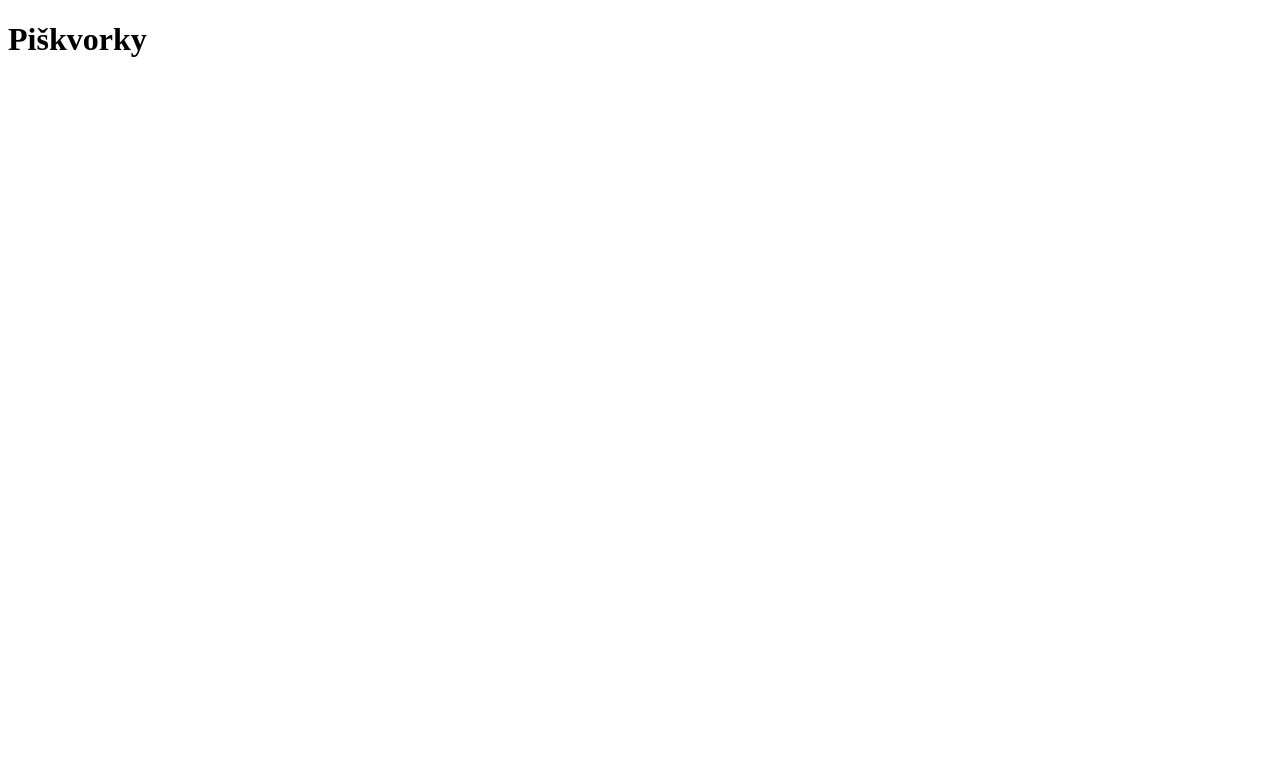
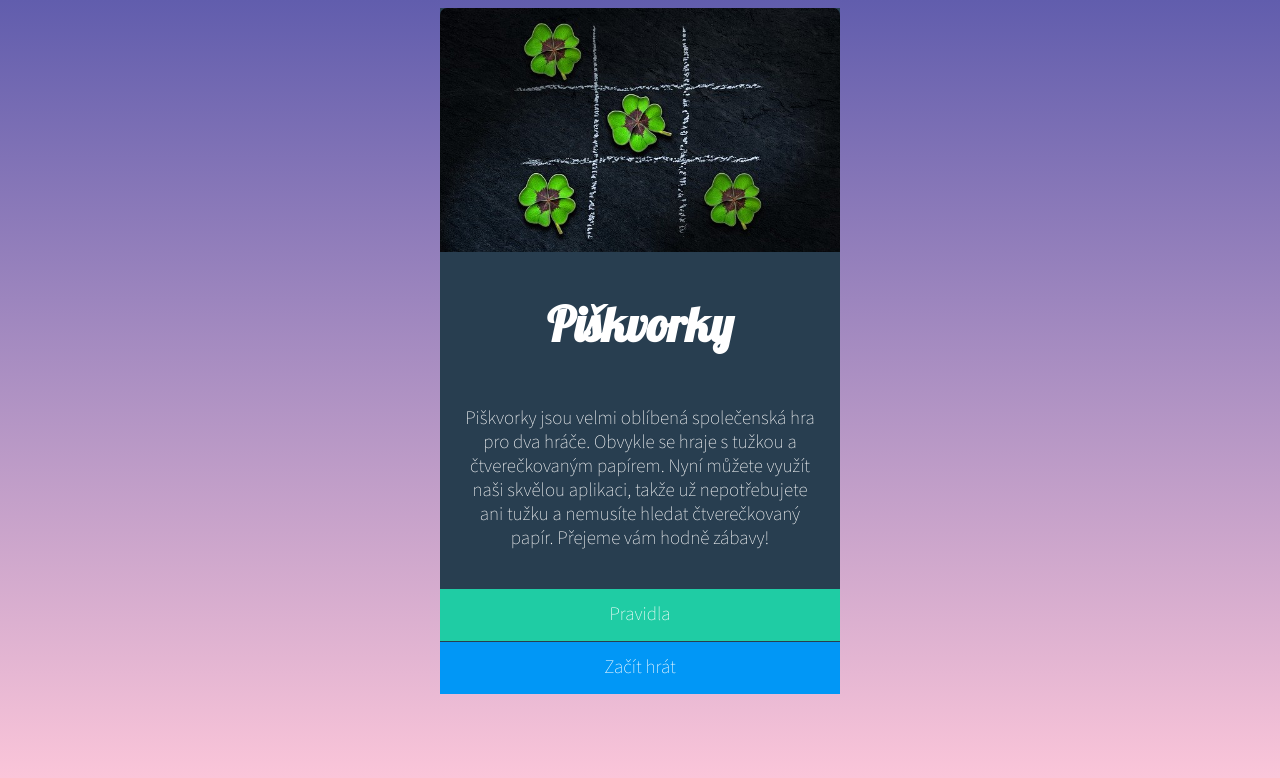
Before and after one commit to AndreaTilcer/piskvorky, a plain HTML site: page index.html in a window 1280 px wide. Drawn offline with Linux system fonts and the light colour scheme.

Commit message:
Zmeny HTML, stylovani, foto

```diff
--- a/index.html
+++ b/index.html
@@ -5,8 +5,36 @@
     <meta http-equiv="X-UA-Compatible" content="IE=edge" />
     <meta name="viewport" content="width=device-width, initial-scale=1.0" />
     <title>Document</title>
+    <link rel="stylesheet" href="styly.css" />
+    <link rel="preconnect" href="https://fonts.googleapis.com" />
+    <link rel="preconnect" href="https://fonts.gstatic.com" crossorigin />
+    <link
+      href="https://fonts.googleapis.com/css2?family=Lobster&display=swap"
+      rel="stylesheet"
+    />
+    <link rel="preconnect" href="https://fonts.googleapis.com" />
+    <link rel="preconnect" href="https://fonts.gstatic.com" crossorigin />
+    <link
+      href="https://fonts.googleapis.com/css2?family=Lobster&family=Roboto:wght@100&family=Source+Sans+Pro:wght@200&display=swap"
+      rel="stylesheet"
+    />
   </head>
   <body>
-    <h1>Piškvorky</h1>
+    <div>
+      <img src="uvodni.jpeg" alt="Uvodni-fotka" />
+    </div>
+    <div class="flex-item titulek">
+      <h1>Piškvorky</h1>
+      <div class="flex-item popis">
+        <p>
+          Piškvorky jsou velmi oblíbená společenská hra pro dva hráče. Obvykle
+          se hraje s tužkou a čtverečkovaným papírem. Nyní můžete využít naši
+          skvělou aplikaci, takže už nepotřebujete ani tužku a nemusíte hledat
+          čtverečkovaný papír. Přejeme vám hodně zábavy!
+        </p>
+      </div>
+      <div class="pravidla"><a href="index.html/neznamy">Pravidla</a></div>
+      <div class="start"><a href="index.html">Začít hrát</a></div>
+    </div>
   </body>
 </html>
--- /dev/null
+++ b/styly.css
@@ -0,0 +1,94 @@
+*,
+::after,
+::before {
+  box-sizing: inherit;
+}
+
+body {
+  background-image: linear-gradient(#615dad, #ffc8da);
+  background-attachment: fixed;
+  background-color: #ffc8da;
+  color: #ffffff;
+  text-align: center;
+  display: flex;
+  flex-direction: column;
+}
+
+div {
+  width: 400px;
+  position: relative;
+  display: block;
+  flex-direction: column;
+  background-color: #283e50;
+  justify-content: center;
+  font-family: 'Source Sans Pro', sans-serif;
+  font-size: 19px;
+  margin-left: auto;
+  margin-right: auto;
+}
+
+img {
+  display: flex;
+  width: 400px;
+  display: block;
+  border-top-left-radius: 7px;
+  border-top-right-radius: 7px;
+  background-color: transparent;
+}
+
+h1 {
+  font-family: 'Lobster', cursive;
+  font-size: 48px;
+  padding-top: 10px;
+}
+
+.popis {
+  display: flex;
+  width: 360px;
+  padding-right: 20px;
+  padding-left: 20px;
+  padding-bottom: 20px;
+}
+
+.pravidla {
+  background-color: #1fcca4;
+  width: 400px;
+  height: 40px;
+  border-top: 1px solid #283e50;
+  padding-top: 12px;
+}
+
+.start {
+  background-color: #0197f6;
+  width: 400px;
+  height: 40px;
+  border-top: 1px solid #283e50;
+  padding-top: 12px;
+}
+
+a:link {
+  color: white;
+  text-decoration: none;
+}
+
+div.pravidla:hover {
+  background-color: #1cbb96;
+  width: 400px;
+  height: 40px;
+}
+
+div.start:hover {
+  background-color: #0090e9;
+  width: 400px;
+  height: 40px;
+}
+
+a:visited {
+  color: white;
+  text-decoration: none;
+}
+
+a:hover {
+  color: white;
+  text-decoration: none;
+}
```
Also changed, not shown: uvodni.jpeg (added).
